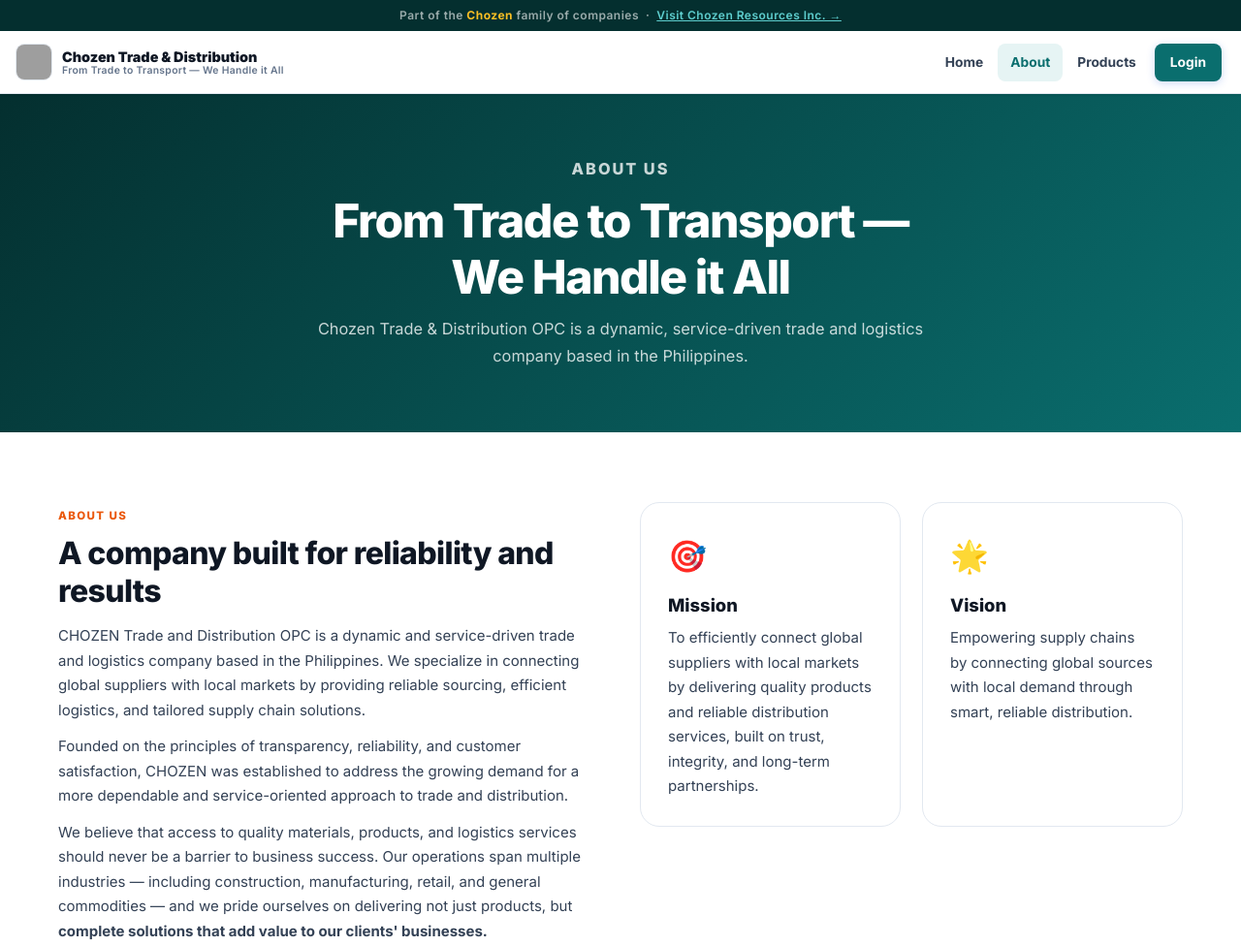
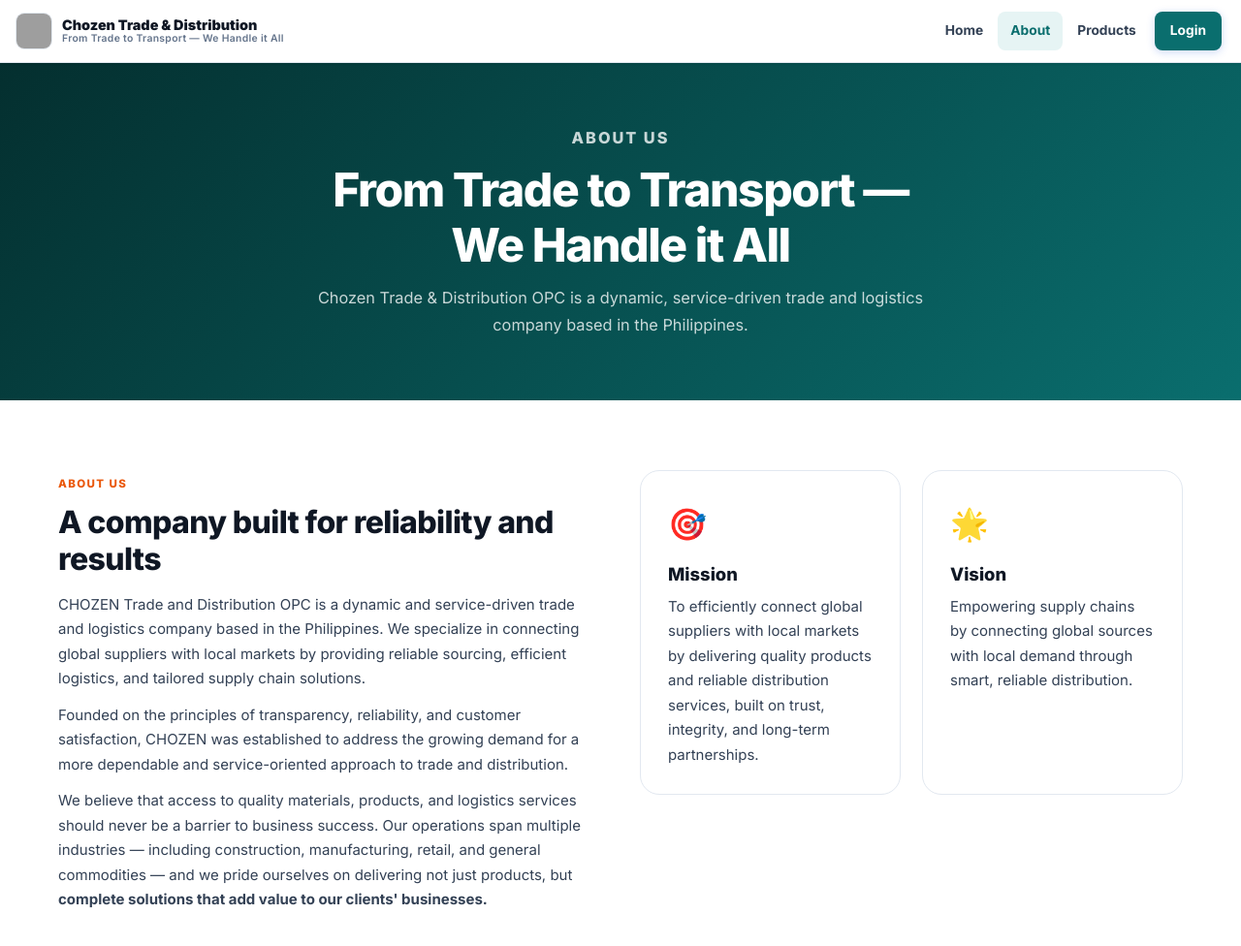
Before and after one commit to goldenjo2codesource/Chozen-Trade-and-Distribution-OPC, a website: page about.html in a window 1280 px wide. Shown: the top 976 px of the page at 97% size. Drawn offline with Linux system fonts and the light colour scheme; grey boxes are pictures that could not be loaded.

Commit message:
Remove topbar from all pages

```diff
--- a/about.html
+++ b/about.html
@@ -12,10 +12,6 @@
 <body>
 
   <header class="site-header">
-    <div class="ct-topbar">
-      Part of the <strong>Chozen</strong> family of companies &nbsp;·&nbsp;
-      <a href="https://chozenresources.com" target="_blank">Visit Chozen Resources Inc. →</a>
-    </div>
     <div class="header-inner">
       <a class="brand" href="index.html">
         <img class="brand-logo" src="C Trade Logo.png" alt="Chozen Trade Logo">
```
Also changed, not shown: admin.html (+0 -4 lines), dashboard.html (+0 -4 lines), index.html (+0 -4 lines), login.html (+0 -4 lines), order.html (+0 -4 lines), products.html (+0 -4 lines), register.html (+0 -4 lines), reset-password.html (+0 -4 lines).
